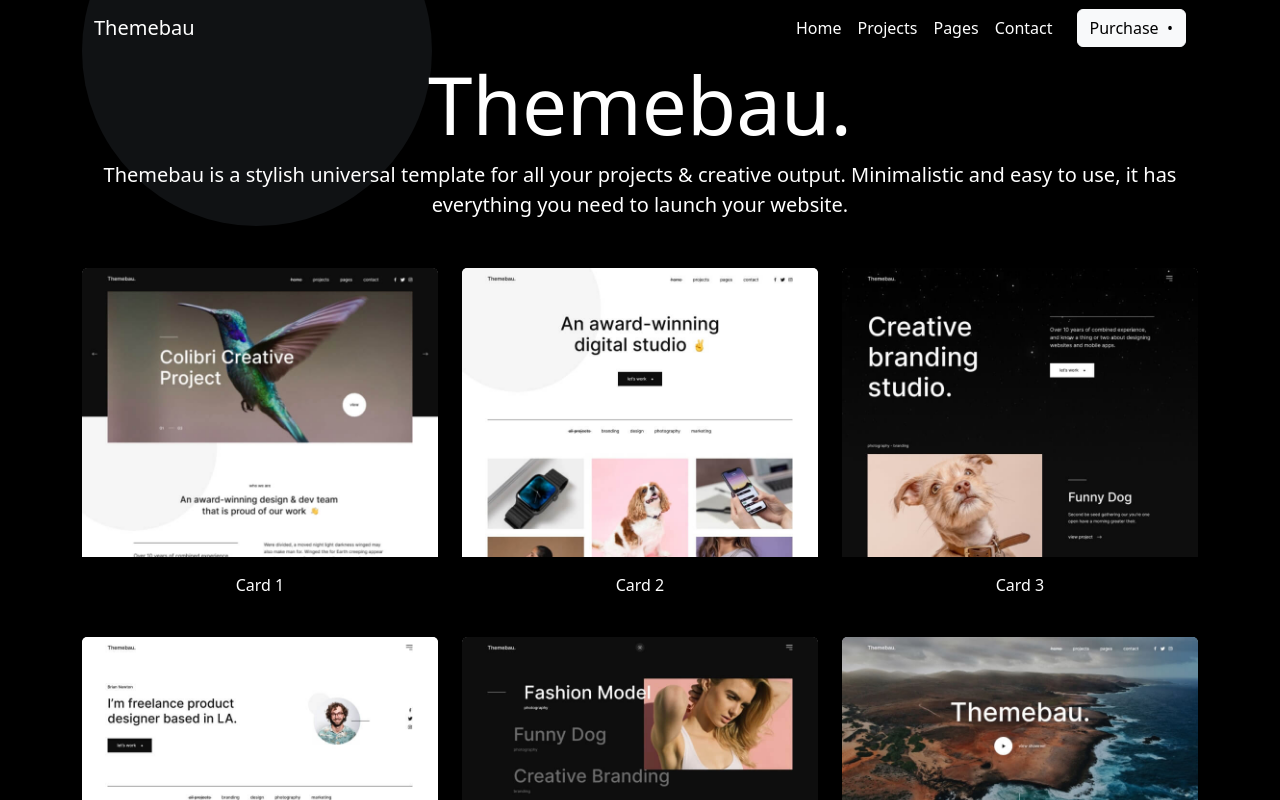
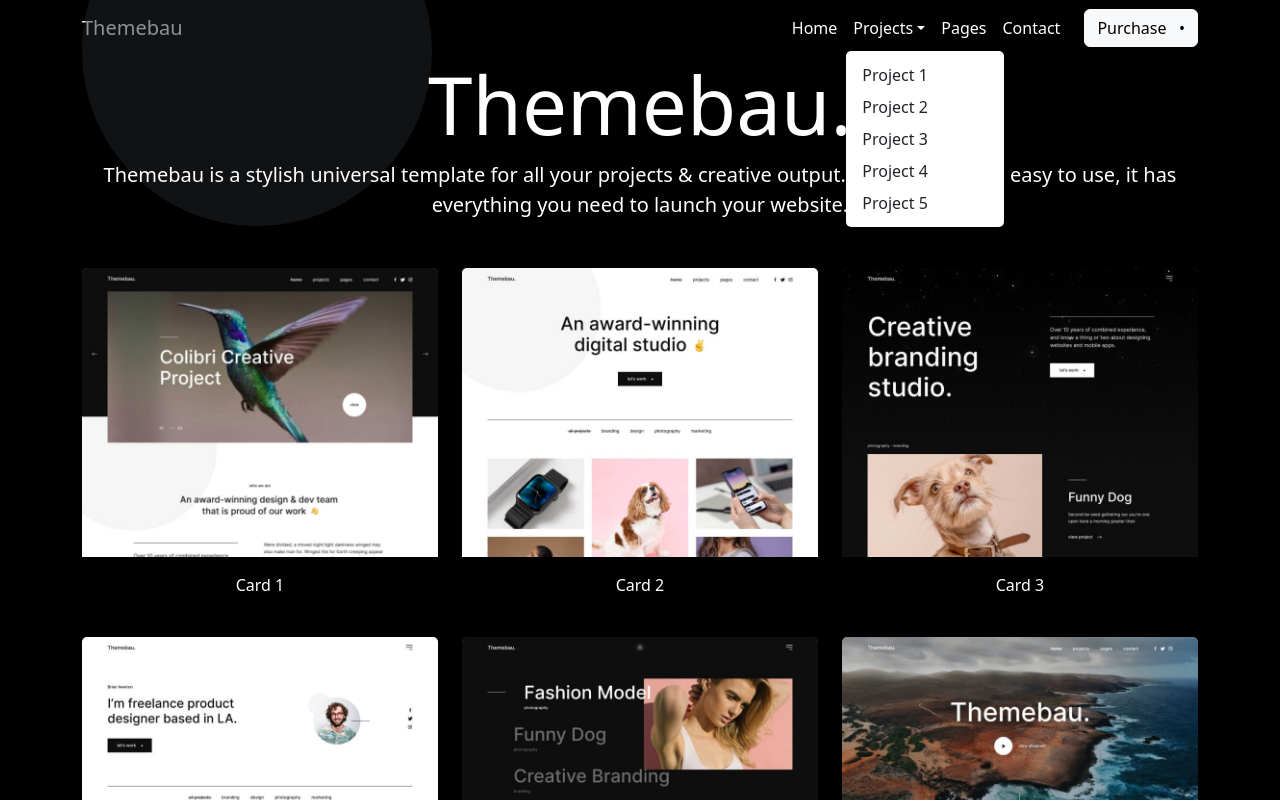
Before and after one commit to MuhammadUsmanShafique/fully-responsive-site-using-react-bootstrap, a React (Vite) app: page / in a window 1280 px wide. Both pictures are taken after a click on the button "Projects". Shown: the top 800 px of the page. Built offline with nearby package versions, Linux system fonts and the light colour scheme.

Commit message:
Sec 1 complete

```diff
--- a/src/components/Navbar.tsx
+++ b/src/components/Navbar.tsx
@@ -1,21 +1,15 @@
-import "./NavbarStyle.css";
-import "../App.css";
+import "bootstrap/dist/css/bootstrap.min.css";
+import "bootstrap/dist/js/bootstrap.bundle.min"; // Ensure this import is correct
 
 export default function Navbar() {
   return (
+    <nav className="navbar navbar-expand-lg bg-black">
       <div className="container">
-      <nav className="navbar navbar-expand-lg">
-        <div className="container">
-          <a
-            className="navbar-brand text-white"
-            style={{ zIndex: "3" }}
-            href="#"
-          >
+        <a className="navbar-brand text-white" href="#">
           Themebau
         </a>
         <button
           className="navbar-toggler bg-white"
-            style={{ zIndex: "5" }}
           type="button"
           data-bs-toggle="collapse"
           data-bs-target="#navbarSupportedContent"
@@ -28,34 +22,50 @@ export default function Navbar() {
 
         <div className="collapse navbar-collapse" id="navbarSupportedContent">
           <ul className="navbar-nav ms-auto mb-2 mb-lg-0">
-              <li className="nav-item" style={{ zIndex: "4" }}>
+            <li className="nav-item">
               <a
-                  className="HOME nav-link active text-white"
+                className="nav-link active text-white"
                 aria-current="page"
                 href="#"
               >
                 Home
               </a>
             </li>
-              <li className="nav-item projects">
-                <a className="nav-link text-white" href="#">
+            <li className="nav-item dropdown">
+              <a
+                className="nav-link dropdown-toggle text-white"
+                href="#"
+                role="button"
+                data-bs-toggle="dropdown"
+                aria-expanded="false"
+              >
                 Projects
               </a>
-                <ul className="d-none">
+              <ul className="dropdown-menu">
                 <li>
-                    <a href="#">Project 1</a>
+                  <a className="dropdown-item" href="#">
+                    Project 1
+                  </a>
                 </li>
                 <li>
-                    <a href="#">Project 2</a>
+                  <a className="dropdown-item" href="#">
+                    Project 2
+                  </a>
                 </li>
                 <li>
-                    <a href="#">Project 3</a>
+                  <a className="dropdown-item" href="#">
+                    Project 3
+                  </a>
                 </li>
                 <li>
-                    <a href="#">Project 4</a>
+                  <a className="dropdown-item" href="#">
+                    Project 4
+                  </a>
                 </li>
                 <li>
-                    <a href="#">Project 5</a>
+                  <a className="dropdown-item" href="#">
+                    Project 5
+                  </a>
                 </li>
               </ul>
             </li>
@@ -72,14 +82,10 @@ export default function Navbar() {
           </ul>
         </div>
 
-          <button
-            type="button"
-            className="btn btn-light ms-lg-3 w-auto pur_but"
-          >
+        <button type="button" className="btn btn-light ms-lg-3 w-auto pur_but">
           Purchase &nbsp; <span className="dot">•</span>
         </button>
       </div>
     </nav>
-    </div>
   );
 }
```
Lines whose indentation alone changed are shown as unchanged.
